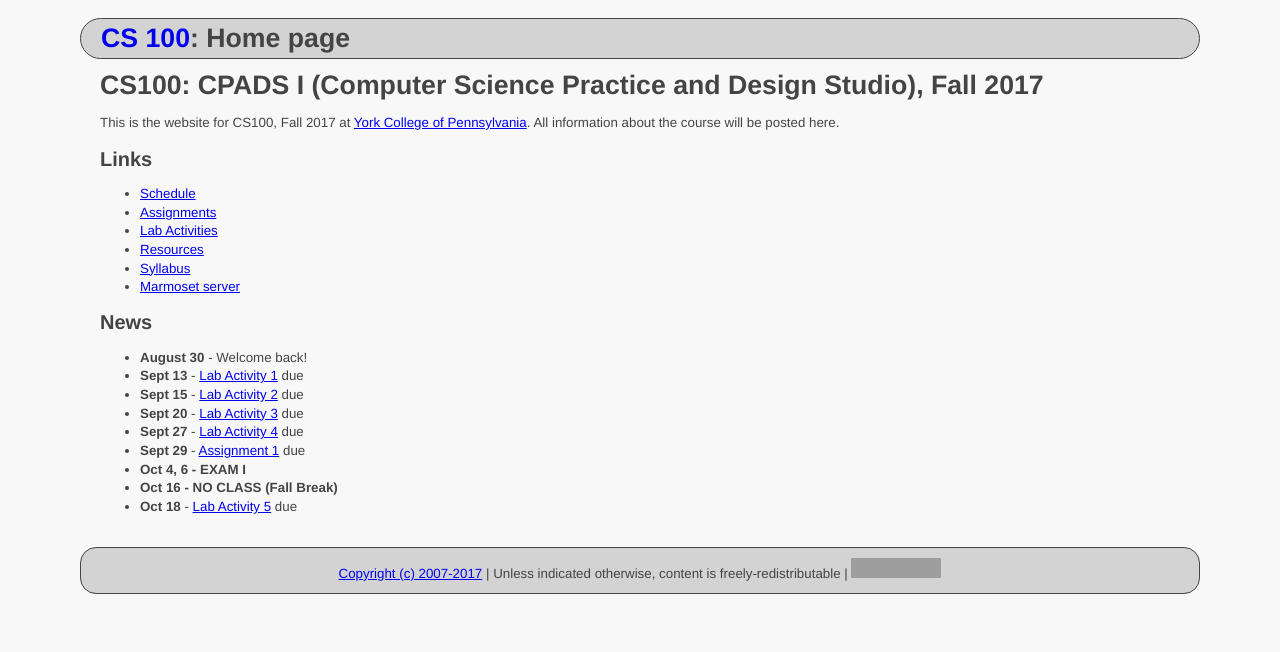
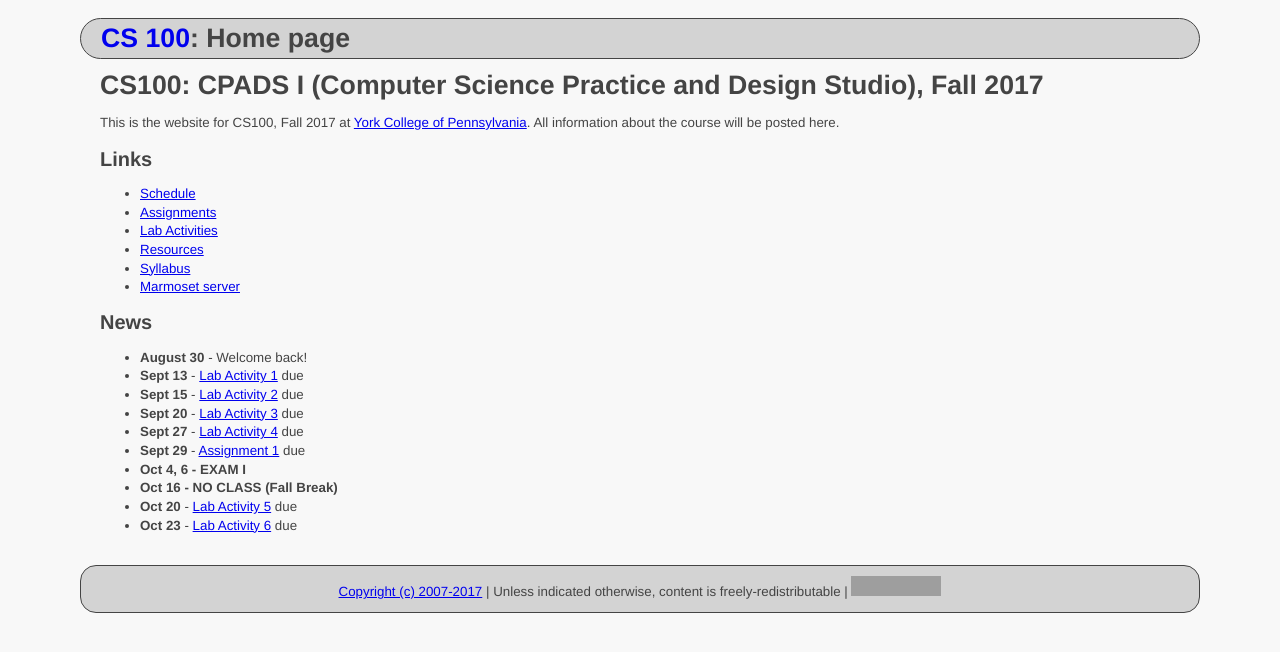
Before and after one commit to ycpcs/cs100-fall2017, a Jekyll site: the page built from index.md, in a window 1280 px wide. Shown: the top 652 px of the page. Built offline with Jekyll 4.4.1, drawn with Linux system fonts in a browser that asks for light colours; grey boxes are pictures that could not be loaded.

```diff
--- a/index.md
+++ b/index.md
@@ -28,7 +28,8 @@ All information about the course will be posted here.
 * **Sept 29** - [Assignment 1](assign/CPADS_Assign1.pdf) due
 * **Oct 4, 6 - EXAM I**
 * **Oct 16 - NO CLASS (Fall Break)**
-* **Oct 18** - [Lab Activity 5](labs/CPADS_Lab5.pdf) due
+* **Oct 20** - [Lab Activity 5](labs/CPADS_Lab5.pdf) due
+* **Oct 23** - [Lab Activity 6](labs/CPADS_Lab6.pdf) due
 
 <!--
 * **Sept 28** - [Assignment 1](assign/CPADS_Assign1.pdf) due
```
Also changed, not shown: labs/index.md (+2 -1 lines), schedule.md (+1 -0 lines), 1 other file.
